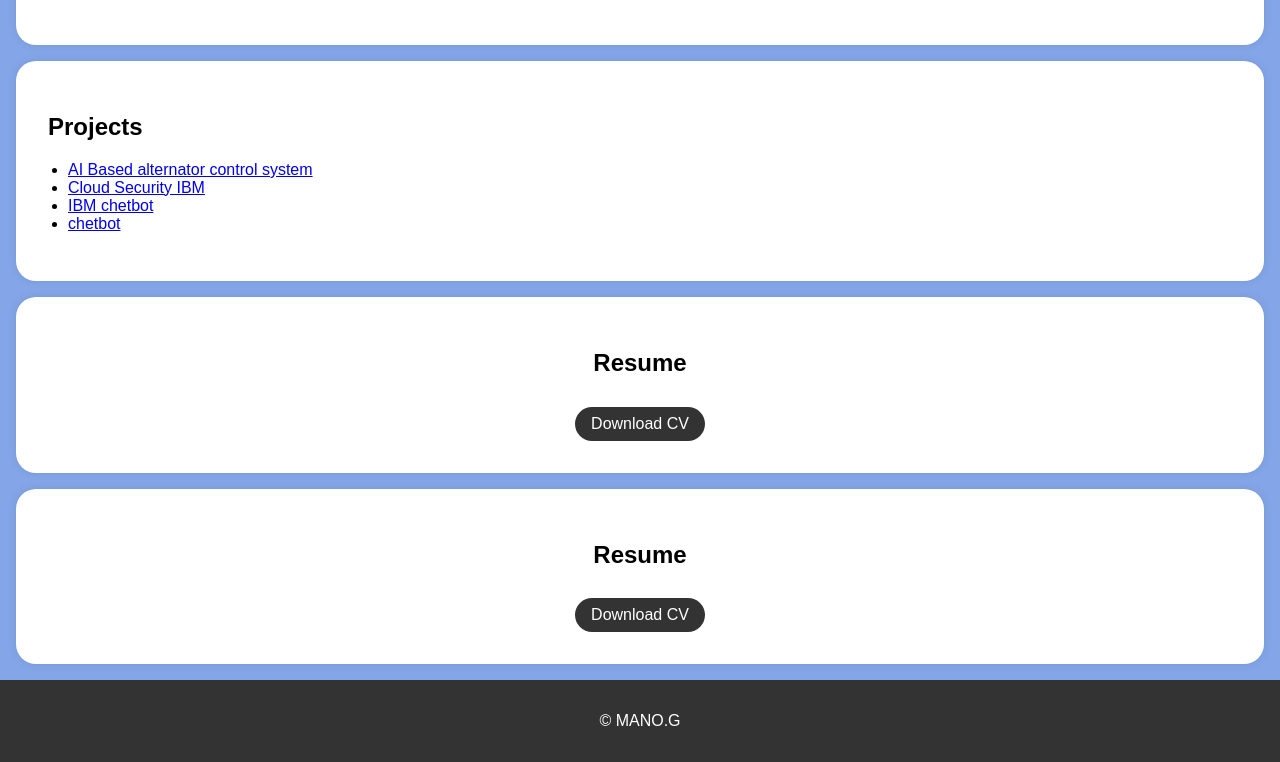
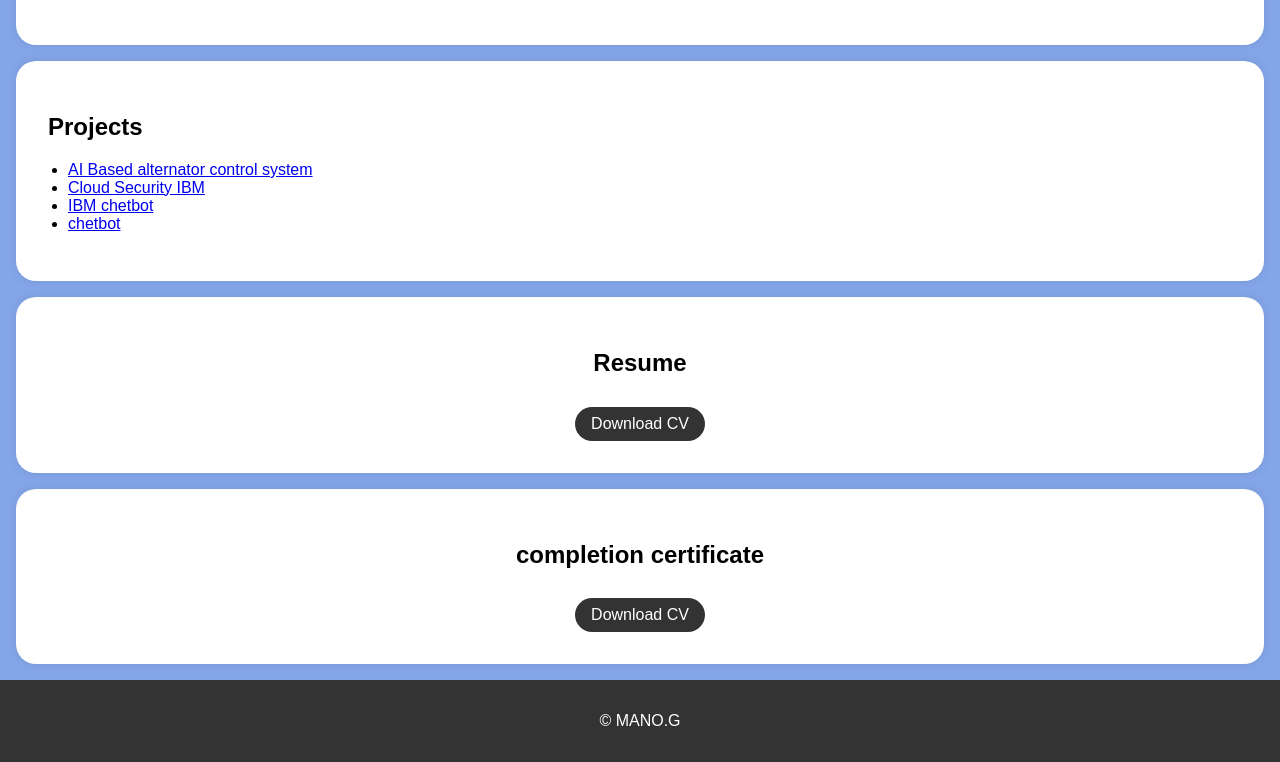
Before and after one commit to Manog07/portfolio, a plain HTML site: page index.html in a window 1280 px wide. Shown: the part 911-1673 px from the top of the page. Drawn offline with Linux system fonts and the light colour scheme.

Commit message:
Update index.html

```diff
--- a/index.html
+++ b/index.html
@@ -174,7 +174,7 @@
 
         <div class="section-content">
             <center>
-            <h2>Resume</h2>
+            <h2>completion certificate</h2>
             <a href="Completion Certificate _ SkillsBuild (1).pdf" target="_blank" class="download-button">Download CV</a>
         </center>
         </div>
```
